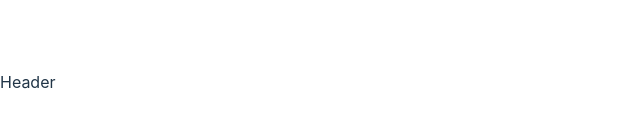
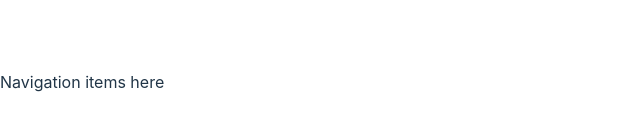
Before and after one commit to dfsalam/sonido87, a React (Vite) app: page / in a window 1280 px wide. Shown: the part 318-448 px from the top of the page, without its empty margins (0-640 px from the left). Built offline with nearby package versions, Linux system fonts and the light colour scheme.

Commit message:
Add navbar component.

```diff
--- a/src/App.jsx
+++ b/src/App.jsx
@@ -5,15 +5,18 @@ import About from './routes/About';
 import Login from './routes/Login';
 import Profile from './routes/Profile';
 import NotMatch from './routes/NotMatch';
+import Layout from './components/Layout';
 
 const App = () => {
   return (
     <Routes>
-      <Route path="/" element={<Home />} />
-      <Route path="about" element={<About />} />
-      <Route path="login" element={<Login />} />
-      <Route path="profile" element={<Profile />} />
-      <Route path="*" element={<NotMatch />} />
+      <Route path="/" element={<Layout />}>
+        <Route index element={<Home />} />
+        <Route path="about" element={<About />} />
+        <Route path="login" element={<Login />} />
+        <Route path="profile" element={<Profile />} />
+        <Route path="*" element={<NotMatch />} />
+      </Route>
     </Routes>
   );
 };
--- /dev/null
+++ b/src/components/Layout.jsx
@@ -0,0 +1,9 @@
+import Navbar from './Navbar';
+const Layout = () => {
+  return (
+    <div className="wrapper">
+      <Navbar />
+    </div>
+  );
+};
+export default Layout;
--- /dev/null
+++ b/src/components/Navbar.jsx
@@ -0,0 +1,4 @@
+const Navbar = () => {
+  return <div>Navigation items here</div>;
+};
+export default Navbar;
--- a/src/routes/NotMatch.jsx
+++ b/src/routes/NotMatch.jsx
@@ -2,7 +2,7 @@ import React from 'react'
 
 const NotMatch = () => {
   return (
-    <div>NotMatch</div>
+    <div>Not Found!</div>
   )
 }
 
```
